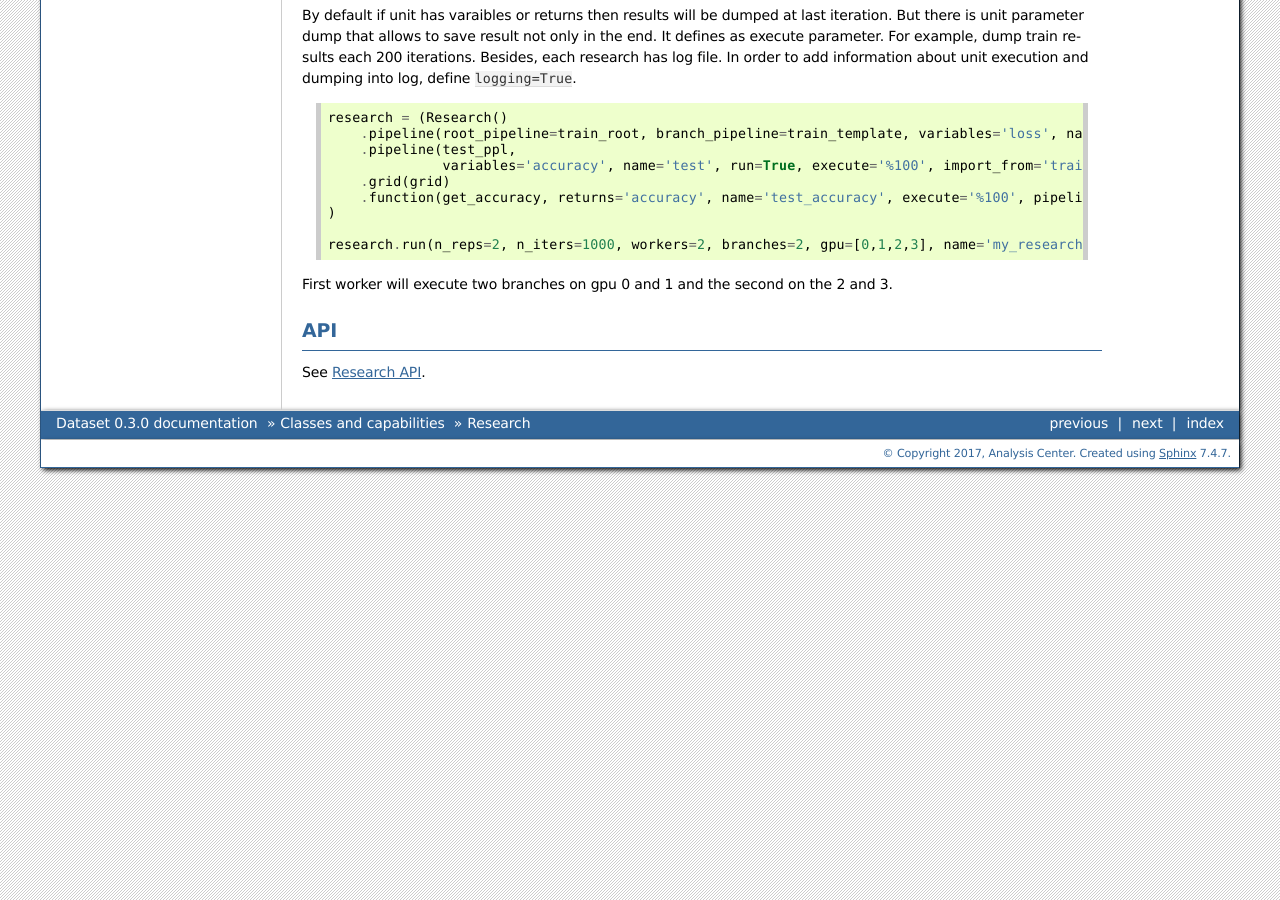
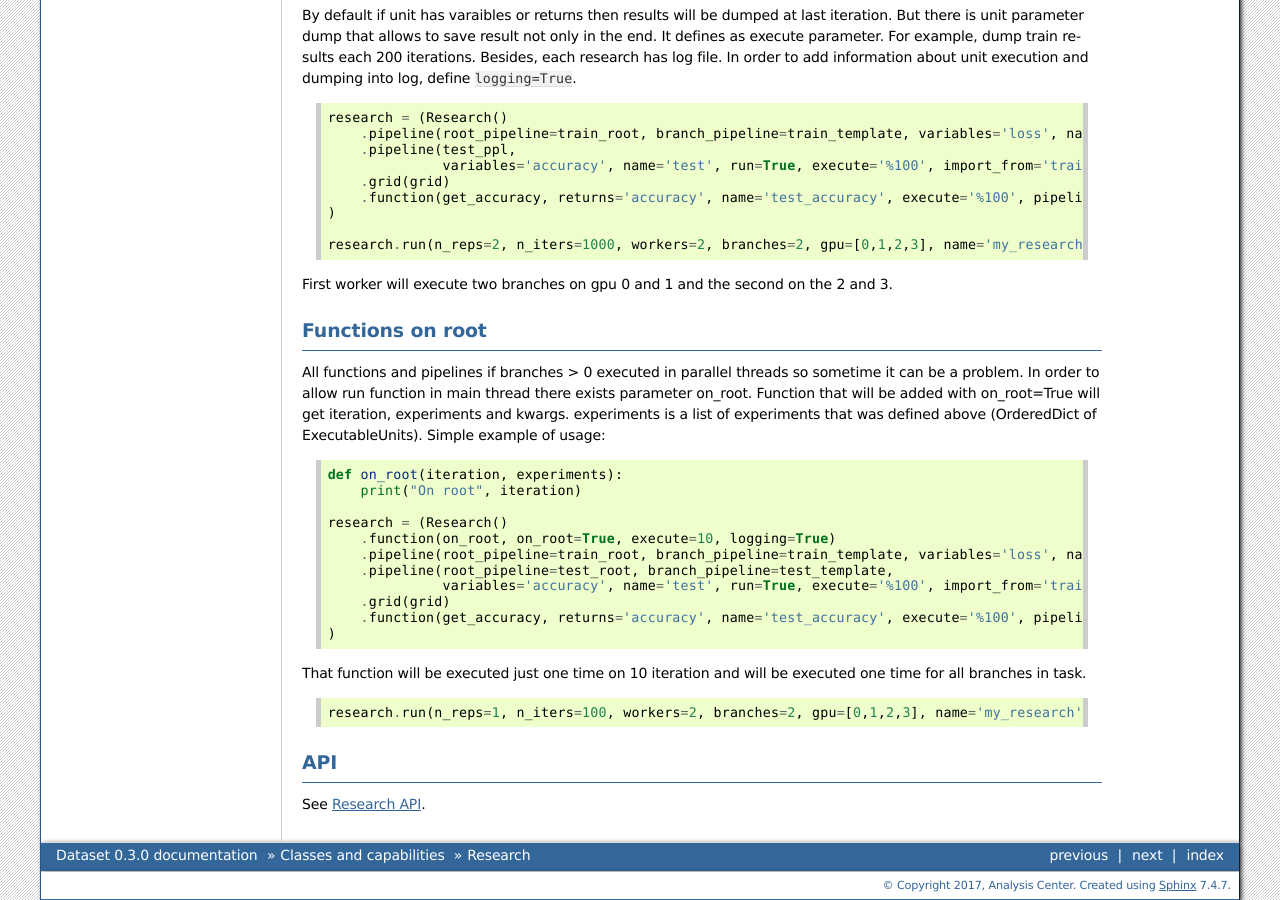
Before and after one commit to analysiscenter/batchflow, a Sphinx documentation site: the page built from docs/intro/research.rst, in a window 1280 px wide and 900 px high, scrolled down 3424 px. Built offline with Sphinx 7.4.7, drawn with Linux system fonts in a browser that asks for light colours.

Commit message:
update docs and notebook

```diff
--- a/docs/intro/research.rst
+++ b/docs/intro/research.rst
@@ -223,6 +223,31 @@ By default if unit has varaibles or returns then results will be dumped at last
 
 First worker will execute two branches on gpu 0 and 1 and the second on the 2 and 3.
 
+Functions on root
+--------------------------------
+
+All functions and pipelines if branches > 0 executed in parallel threads so sometime it can be a problem. In order to allow run function in main thread there exists parameter on_root. Function that will be added with on_root=True will get iteration, experiments and kwargs. experiments is a list of experiments that was defined above (OrderedDict of ExecutableUnits). Simple example of usage:
+
+.. code-block:: python
+
+    def on_root(iteration, experiments):
+        print("On root", iteration)
+
+    research = (Research()
+        .function(on_root, on_root=True, execute=10, logging=True)
+        .pipeline(root_pipeline=train_root, branch_pipeline=train_template, variables='loss', name='train')
+        .pipeline(root_pipeline=test_root, branch_pipeline=test_template,
+                  variables='accuracy', name='test', run=True, execute='%100', import_from='train', logging=True)
+        .grid(grid)
+        .function(get_accuracy, returns='accuracy', name='test_accuracy', execute='%100', pipeline='test')
+    )
+
+That function will be executed just one time on 10 iteration and will be executed one time for all branches in task.
+
+.. code-block:: python
+
+    research.run(n_reps=1, n_iters=100, workers=2, branches=2, gpu=[0,1,2,3], name='my_research', progress_bar=True)
+
 API
 ---
 
```
Also changed, not shown: 1 other file.
